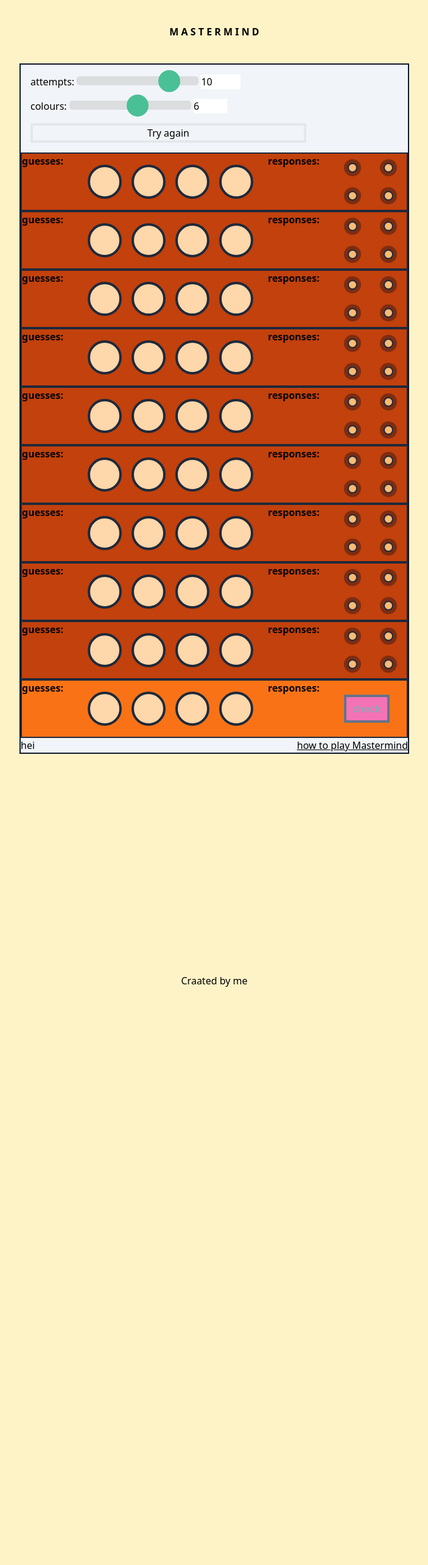
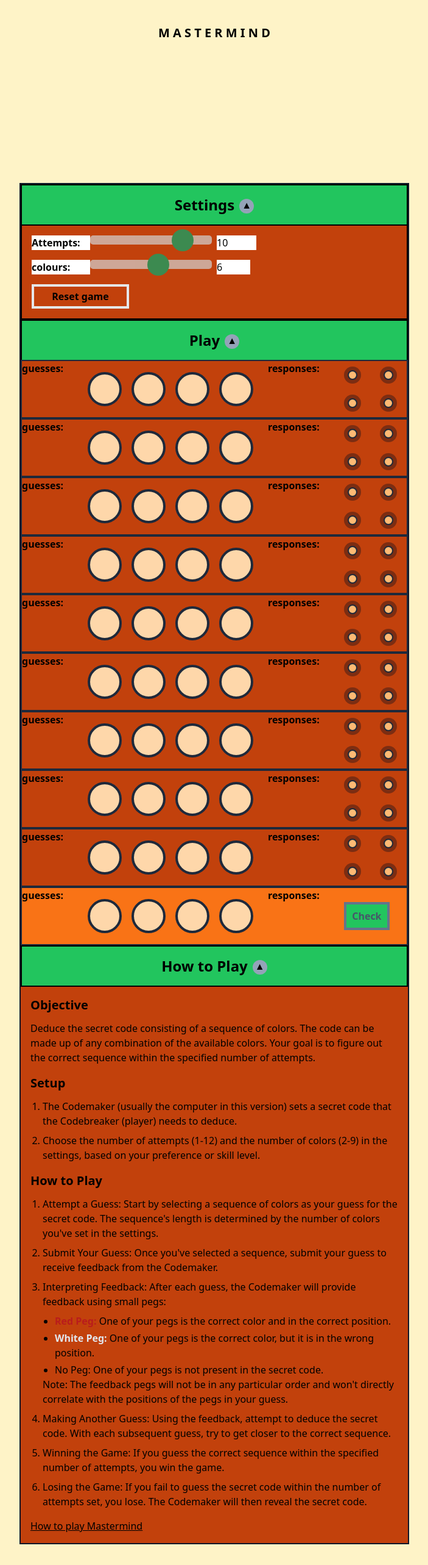
Before and after one commit to nikolaisundal/mastermind, a SvelteKit app: page / in a window 1280 px wide. Shown: the top 2566 px of the page at 61% size, without its empty margins (288-991 px from the left). Before the commit the page ends 1620 px from the top, so only its background shows below. Built offline with nearby package versions, Linux system fonts and the light colour scheme.

Commit message:
added animations, some layout changes and added how to play component

```diff
--- /dev/null
+++ b/src/lib/HowToPlay.svelte
@@ -0,0 +1,104 @@
+<script lang="ts">
+	let isOpen = true;
+
+	import { slide, fade } from 'svelte/transition';
+
+	const toggleOpen = () => {
+		isOpen = !isOpen;
+	};
+</script>
+
+<div
+	id="targetSection"
+	class="flex justify-center items-center p-4 gap-2 bg-green-500 border-black border-2 {isOpen
+		? 'border-b-0'
+		: ''}"
+>
+	<h2 class="font-bold text-2xl">How to Play</h2>
+	<button
+		class="h-6 w-6 rounded-full bg-slate-400 flex justify-center align-center mt-1"
+		on:click={toggleOpen}
+		>{#if isOpen}
+			<span class="leading-tight">&#x25B2;</span> <!-- Up arrow when isOpen is true -->
+		{:else}
+			<span class="">&#x25BC;</span> <!-- Down arrow when isOpen is false -->
+		{/if}</button
+	>
+</div>
+{#if isOpen}
+	<div
+		in:slide={{ duration: 500 }}
+		out:slide={{ duration: 350 }}
+		class="flex border-t-2 border-black flex-col p-4"
+	>
+		<h2 class="text-xl font-semibold mb-3">Objective</h2>
+		<p class="mb-4">
+			Deduce the secret code consisting of a sequence of colors. The code can be made up of any
+			combination of the available colors. Your goal is to figure out the correct sequence within
+			the specified number of attempts.
+		</p>
+
+		<h2 class="text-xl font-semibold mb-3">Setup</h2>
+		<ol class="list-decimal pl-5 mb-4">
+			<li class="mb-2">
+				The Codemaker (usually the computer in this version) sets a secret code that the Codebreaker
+				(player) needs to deduce.
+			</li>
+			<li>
+				Choose the number of attempts (1-12) and the number of colors (2-9) in the settings, based
+				on your preference or skill level.
+			</li>
+		</ol>
+
+		<h2 class="text-xl font-semibold mb-3">How to Play</h2>
+		<ol class="list-decimal pl-5 mb-4">
+			<li class="mb-2">
+				Attempt a Guess: Start by selecting a sequence of colors as your guess for the secret code.
+				The sequence's length is determined by the number of colors you've set in the settings.
+			</li>
+			<li class="mb-2">
+				Submit Your Guess: Once you've selected a sequence, submit your guess to receive feedback
+				from the Codemaker.
+			</li>
+			<li class="mb-2">
+				Interpreting Feedback: After each guess, the Codemaker will provide feedback using small
+				pegs:
+				<ul class="list-disc pl-5 mt-2">
+					<li class="mb-1">
+						<span class="text-red-700 font-bold">Red Peg:</span> One of your pegs is the correct color
+						and in the correct position.
+					</li>
+					<li class="mb-1">
+						<span class="text-slate-200 font-bold">White Peg:</span> One of your pegs is the correct
+						color, but it is in the wrong position.
+					</li>
+					<li>No Peg: One of your pegs is not present in the secret code.</li>
+				</ul>
+				Note: The feedback pegs will not be in any particular order and won't directly correlate with
+				the positions of the pegs in your guess.
+			</li>
+			<li class="mb-2">
+				Making Another Guess: Using the feedback, attempt to deduce the secret code. With each
+				subsequent guess, try to get closer to the correct sequence.
+			</li>
+			<li class="mb-2">
+				Winning the Game: If you guess the correct sequence within the specified number of attempts,
+				you win the game.
+			</li>
+			<li>
+				Losing the Game: If you fail to guess the secret code within the number of attempts set, you
+				lose. The Codemaker will then reveal the secret code.
+			</li>
+		</ol>
+		<a
+			href="https://www.wikihow.com/Play-Mastermind"
+			target="_blank"
+			rel="noopener noreferrer"
+			class="underline"
+		>
+			How to play Mastermind
+		</a>
+	</div>
+{:else}
+	<div />
+{/if}
--- a/src/lib/Row.svelte
+++ b/src/lib/Row.svelte
@@ -30,7 +30,6 @@
 	$: empty = 4 - (correctPlacement + correctColour);
 
 	const makeAttempt = () => {
-		/* empty = 4; */
 		let newCorrectPlacement = 0;
 		let newCorrectColour = 0;
 		let solutionCopy = [...$solutionStore];
@@ -98,7 +97,6 @@
 		>
 			{#each makeArray(correctPlacement) as _}
 				<div
-					in:fade={{ delay: 500, duration: 2500 }}
 					class="h-4 w-4 mx-4 sm:h-7 sm:w-7 bg-red-600 rounded-full flex justify-center items-center border-2 sm:border-4 border-slate-900"
 				>
 					<div class="h-3 w-3 sm:border-2 border-slate-800 rounded-full bg-red-700" />
@@ -107,7 +105,6 @@
 
 			{#each makeArray(correctColour) as _}
 				<div
-					in:fade={{ delay: 500, duration: 2500 }}
 					class="h-4 w-4 mx-4 sm:h-7 sm:w-7 bg-slate-100 rounded-full flex justify-center items-center border-2 sm:border-4 border-slate-900"
 				>
 					<div class="h-3 w-3 sm:border-2 border-slate-800 rounded-full bg-slate-200" />
@@ -126,12 +123,12 @@
 		<div class="h-full w-full flex justify-center items-center pl-1 sm:pr-4">
 			<button
 				class="h-2/4 w-3/4 border-4 {notEnoughPlacements
-					? 'bg-pink-400 text-slate-400 border-slate-500'
-					: 'bg-pink-700 border-black'}"
+					? 'bg-green-500 text-slate-600 border-slate-500'
+					: 'bg-green-500 border-black'}"
 				on:click={makeAttempt}
 				disabled={notEnoughPlacements}
 			>
-				<div class="flex flex-col items-center font-bold">check</div>
+				<div class="flex flex-col items-center font-bold">Check</div>
 			</button>
 		</div>
 	{/if}
--- /dev/null
+++ b/src/lib/Settings.svelte
@@ -0,0 +1,130 @@
+<script lang="ts">
+	export let numberOfAttempts: number;
+	export let numberOfColours: number;
+	export let updateNumberOfColours: (event: Event) => void;
+	export let updateAttempts: (event: Event) => void;
+	export let resetGame: () => void;
+	let isOpen = true;
+
+	import { slide, fade } from 'svelte/transition';
+
+	const toggleOpen = () => {
+		isOpen = !isOpen;
+	};
+</script>
+
+<div class="bg-orange-700 border-2 border-black">
+	<div
+		out:fade={{ duration: 100 }}
+		class="flex justify-center items-center gap-2 bg-green-500 {isOpen
+			? 'border-b-2'
+			: ''} border-black p-4"
+	>
+		<h2 class="font-bold text-2xl">Settings</h2>
+		<button
+			class="h-6 w-6 rounded-full bg-slate-400 flex justify-center align-center mt-1"
+			on:click={toggleOpen}
+			>{#if isOpen}
+				<span class="leading-tight">&#x25B2;</span> <!-- Up arrow when isOpen is true -->
+			{:else}
+				<span class="">&#x25BC;</span> <!-- Down arrow when isOpen is false -->
+			{/if}</button
+		>
+	</div>
+
+	{#if isOpen}
+		<div in:slide={{ duration: 400 }} out:slide={{ duration: 200 }} class="space-y-4 p-4">
+			<div class="flex flex-col sm:flex-row">
+				<label class="font-bold w-24 bg-white" for="attempts-slider">Attempts:</label>
+				<div class="flex gap-2">
+					<input
+						class=""
+						type="range"
+						id="attempts-slider"
+						min="1"
+						max="12"
+						step="1"
+						value={numberOfAttempts}
+						on:input={updateAttempts}
+					/>
+					<input
+						type="number"
+						id="attempts-input"
+						min="1"
+						max="12"
+						value={numberOfAttempts}
+						on:input={updateAttempts}
+					/>
+				</div>
+			</div>
+			<div class="flex flex-col sm:flex-row">
+				<label class="font-bold w-24 bg-white" for="colours-slider">colours:</label>
+				<div class="flex gap-2">
+					<input
+						type="range"
+						id="colours-slider"
+						min="2"
+						max="9"
+						step="1"
+						value={numberOfColours}
+						on:input={updateNumberOfColours}
+					/>
+					<input
+						type="number"
+						id="colours-input"
+						min="2"
+						max="9"
+						value={numberOfColours}
+						on:input={updateNumberOfColours}
+					/>
+				</div>
+			</div>
+			<button class="h-10 w-40 border-4 font-bold" on:click={resetGame}>Reset game</button>
+		</div>
+	{:else}
+		<div />
+	{/if}
+</div>
+
+<style>
+	input[type='number']::-webkit-inner-spin-button,
+	input[type='number']::-webkit-outer-spin-button {
+		-webkit-appearance: none;
+		margin: 0;
+	}
+
+	input[type='number'] {
+		-moz-appearance: textfield;
+		appearance: textfield;
+	}
+	input[type='range'] {
+		appearance: none;
+		-webkit-appearance: none;
+		width: 200px;
+		max-width: 300px;
+		height: 15px;
+		border-radius: 5px;
+		background: #d3d3d3;
+		outline: none;
+		opacity: 0.7;
+		-webkit-transition: 0.2s;
+		transition: opacity 0.2s;
+	}
+	input[type='range']::-webkit-slider-thumb {
+		-webkit-appearance: none;
+		appearance: none;
+		width: 2.25rem;
+		height: 2.25rem;
+		border-radius: 50%;
+		background: #04aa6d;
+		cursor: pointer;
+	}
+
+	input[type='range']::-moz-range-thumb {
+		width: 25px;
+		height: 25px;
+		border-radius: 50%;
+		background: #04aa6d;
+		cursor: pointer;
+	}
+</style>
--- a/src/routes/+page.svelte
+++ b/src/routes/+page.svelte
@@ -8,6 +8,9 @@
 	} from '../typeDefinitions/boardState';
 	import { solutionStore } from '$lib/solutionStore';
 	import { settingsStore } from '$lib/settingsStore';
+	import Settings from '$lib/Settings.svelte';
+	import HowToPlay from '$lib/HowToPlay.svelte';
+	import { slide, fade } from 'svelte/transition';
 
 	const colours = [
 		'bg-red-600',
@@ -20,6 +23,8 @@
 		'bg-indigo-500',
 		'bg-teal-500'
 	];
+
+	let isOpen = true;
 
 	let game: string = 'playing';
 
@@ -37,7 +42,7 @@
 	const generateRandomSolution = (): Colour[] => {
 		let solution: Colour[] = [];
 		let coloursWithinRange = colours.slice(0, numberOfColours);
-		console.log('Hello in here', numberOfColours);
+
 		for (let i = 0; i < 4; i++) {
 			const randomIndex = Math.floor(Math.random() * coloursWithinRange.length);
 			const randomColour = coloursWithinRange[randomIndex] as Colour;
@@ -121,6 +126,12 @@
 		});
 	};
 
+	const resetGame = () => {
+		boardState = generateBoardState(numberOfAttempts);
+		game = 'playing';
+		solutionStore.set(generateRandomSolution());
+	};
+
 	function updateAttempts(event: Event) {
 		const input = event.target as HTMLInputElement; // Type assertion for better type safety
 		let value = +input.value; // Convert string to number
@@ -141,84 +152,68 @@
 		let value = +input.value;
 		value = Math.max(2, Math.min(value, 9));
 		settingsStore.update((settings) => {
-			console.log('Before update:', settings);
 			settings.numberOfColours = value;
-			console.log('After update:', settings);
 			return settings;
 		});
 		solutionStore.set(generateRandomSolution());
 		boardState = generateBoardState(value);
 	};
 
-	$: console.log('SolutionStore', $solutionStore);
+	const toggleOpen = () => {
+		isOpen = !isOpen;
+		const section = document.getElementById('targetSection');
+		if (section && isOpen) {
+			section.scrollIntoView({ behavior: 'smooth' });
+		} else {
+			console.error('Element with id "targetSection" not found');
+		}
+	};
+
+	$: console.log("Since you're a web dev cheating is allowed. The solution is:", $solutionStore);
 </script>
 
-<h1 class="font-bold text-center py-10">M A S T E R M I N D</h1>
-<div class="bg-slate-100 max-w-xs sm:max-w-screen-sm mx-auto border-2 border-slate-900">
-	<div class="space-y-4 p-4">
-		<div>
-			<label for="attempts-slider">attempts:</label>
-			<input
-				class=""
-				type="range"
-				id="attempts-slider"
-				min="1"
-				max="12"
-				step="1"
-				value={numberOfAttempts}
-				on:input={updateAttempts}
-			/>
-			<input
-				type="number"
-				id="attempts-input"
-				min="1"
-				max="12"
-				value={numberOfAttempts}
-				on:input={updateAttempts}
-			/>
-		</div>
-
-		<div>
-			<label for="colours-slider">colours:</label>
-			<input
-				type="range"
-				id="colours-slider"
-				min="2"
-				max="9"
-				step="1"
-				value={numberOfColours}
-				on:input={updateNumberOfColours}
-			/>
-			<input
-				type="number"
-				id="colours-input"
-				min="2"
-				max="9"
-				value={numberOfColours}
-				on:input={updateNumberOfColours}
-			/>
-		</div>
-
+<h1 class="font-bold text-center text-xl py-10">M A S T E R M I N D</h1>
+<div class="h-48 bg-amber-100" />
+<div class="bg-orange-700 max-w-xs sm:max-w-screen-sm mx-auto border-2 border-slate-900">
+	<Settings
+		{numberOfAttempts}
+		{numberOfColours}
+		{updateNumberOfColours}
+		{updateAttempts}
+		{resetGame}
+	/>
+	<div
+		class="flex justify-center items-center p-4 gap-2 bg-green-500 border-black border-2 {isOpen
+			? 'border-b-0'
+			: ''}"
+	>
+		<h2 class="font-bold text-2xl">Play</h2>
 		<button
-			class="h-2/4 w-3/4 border-4"
-			on:click={() => {
-				boardState = generateBoardState(numberOfAttempts);
-				game = 'playing';
-				solutionStore.set(generateRandomSolution());
-			}}>Try again</button
+			class="h-6 w-6 rounded-full bg-slate-400 flex justify-center align-center mt-1"
+			on:click={toggleOpen}
+			>{#if isOpen}
+				<span class="leading-tight">&#x25B2;</span> <!-- Up arrow when isOpen is true -->
+			{:else}
+				<span class="">&#x25BC;</span> <!-- Down arrow when isOpen is false -->
+			{/if}</button
 		>
 	</div>
-
-	{#each boardState as row (row.id)}
-		<Row {row} on:colourChange={handleColourChange} on:updateResponse={handleUpdateResponse} />
-	{/each}
-
+	{#if isOpen}
+		<div in:slide={{ duration: 500 }} out:slide={{ duration: 350 }}>
+			{#each boardState as row (row.id)}
+				<Row {row} on:colourChange={handleColourChange} on:updateResponse={handleUpdateResponse} />
+			{/each}
+		</div>
+	{:else}
+		<div />
+	{/if}
+	<HowToPlay />
 	{#if game !== 'playing'}
 		<div class="fixed inset-0 bg-black bg-opacity-50 flex justify-center items-center">
 			<div class="bg-white rounded-lg p-4">
 				<button class="absolute top-4 right-4" on:click={() => (game = 'playing')}>X</button>
 				<div class="h-48 bg-pink-300 flex flex-col justify-center items-center space-y-4">
-					<span> {game === 'won' ? 'congratz' : 'fu'}</span>
+					<span> {game === 'won' ? 'Well done!' : "You're out of attempts"}</span>
 					<span> The solution was:</span>
 					<div class="flex gap-4 items-center">
 						{#each $solutionStore as pegColour, index (index)}
@@ -242,60 +237,8 @@
 			</div>
 		</div>
 	{/if}
-	<div class="flex justify-between">
-		<h1>hei</h1>
-		<a
-			href="https://www.wikihow.com/Play-Mastermind"
-			target="_blank"
-			rel="noopener noreferrer"
-			class="underline"
-		>
-			how to play Mastermind
-		</a>
-	</div>
 </div>
 
-<div class="h-96 bg-amber-100 flex justify-center items-end w-full"><p>Craated by me</p></div>
-
-<style>
-	input[type='number']::-webkit-inner-spin-button,
-	input[type='number']::-webkit-outer-spin-button {
-		-webkit-appearance: none;
-		margin: 0;
-	}
-
-	input[type='number'] {
-		-moz-appearance: textfield;
-		appearance: textfield;
-	}
-	input[type='range'] {
-		appearance: none;
-		-webkit-appearance: none;
-		width: 100%;
-		max-width: 200px;
-		height: 15px;
-		border-radius: 5px;
-		background: #d3d3d3;
-		outline: none;
-		opacity: 0.7;
-		-webkit-transition: 0.2s;
-		transition: opacity 0.2s;
-	}
-	input[type='range']::-webkit-slider-thumb {
-		-webkit-appearance: none;
-		appearance: none;
-		width: 2.25rem;
-		height: 2.25rem;
-		border-radius: 50%;
-		background: #04aa6d;
-		cursor: pointer;
-	}
-
-	input[type='range']::-moz-range-thumb {
-		width: 25px;
-		height: 25px;
-		border-radius: 50%;
-		background: #04aa6d;
-		cursor: pointer;
-	}
-</style>
+<div class="h-96 bg-amber-100" />
+<div class="h-96 bg-amber-100" />
+<div class="h-48 bg-amber-100" />
```
Also changed, not shown: src/lib/Peg.svelte (+4 -3 lines).
